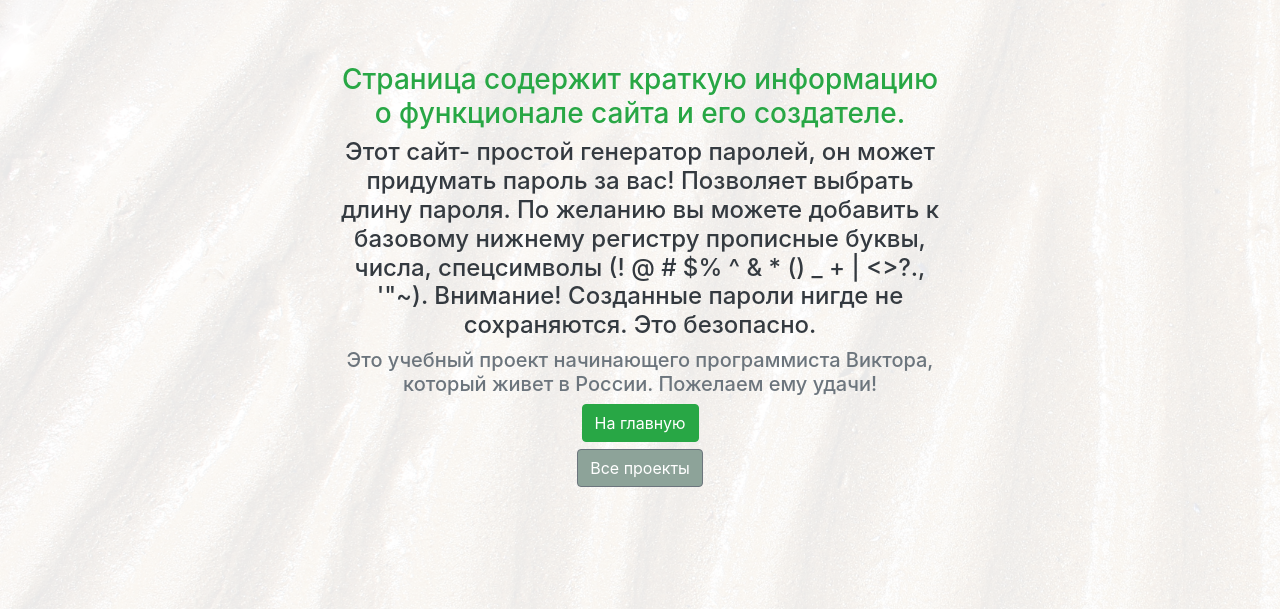
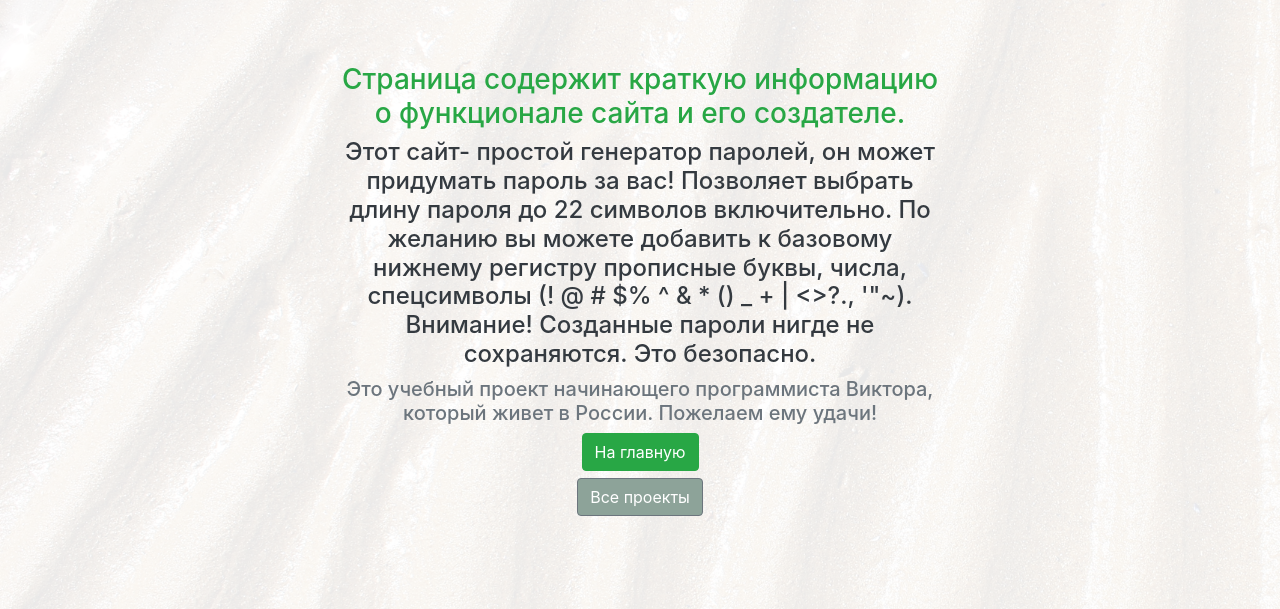
Before and after one commit to Victor-Shr/password-generator-django3, a Django app: page /info in a window 1280 px wide. Shown: the part 192-801 px from the top of the page. Run offline with Django 4.2, Linux system fonts and the light colour scheme; some libraries are stand-ins or nearby versions.

Commit message:
Limit length to 22 character

```diff
--- a/generator/templates/generator/info.html
+++ b/generator/templates/generator/info.html
@@ -16,7 +16,7 @@
         <div class="cnt">
             <h3 class="text text-success">Страница содержит краткую информацию о функционале сайта и его создателе.</h3>
             <h4 class="text text-dark">Этот сайт- простой генератор паролей, он может придумать пароль за
-                вас! Позволяет выбрать длину пароля. По желанию вы можете добавить к базовому нижнему регистру прописные буквы, числа,
+                вас! Позволяет выбрать длину пароля до 22 символов включительно. По желанию вы можете добавить к базовому нижнему регистру прописные буквы, числа,
                 спецсимволы (! @ # $% ^ & * () _ + | <>?., '"~). Внимание! Созданные пароли нигде не сохраняются. Это безопасно.</h4>
             <h5 class="text text-secondary">Это учебный проект начинающего программиста Виктора, который живет в России. Пожелаем ему удачи!</h5>
             <a href="{% url 'home' %}" class="btn btn-success">На главную</a>
--- a/generator/templates/generator/password.html
+++ b/generator/templates/generator/password.html
@@ -13,7 +13,7 @@
         <link href="{% static 'generator/custom.css' %}" rel="stylesheet" type="text/css">
 
         <div class="container text-center">
-            <h1>Your password is:</h1>
+            <h1>Ваш пароль:</h1>
             <h2 class="text text-success">{{ password }}</h2>
 
             <a href="{% url 'home' %}" class="btn btn-success">На главную</a> <!--кнопка вернуться домой-->
--- a/generator/views.py
+++ b/generator/views.py
@@ -20,7 +20,9 @@ def password(request):
     if request.GET.get('special'):
         characters.extend(list('!@#$%^&*()_+|<>?.,\'\"~'))
 
-    length = int(request.GET.get('length', 14))
+    length = int(request.GET.get('length', 22))
+    if length > 22:
+        length = 22
     thepassword = ''
     for i in range(length):
         thepassword += random.choice(characters)
```
Also changed, not shown: generator/templates/generator/home.html (+9 -1 lines).
